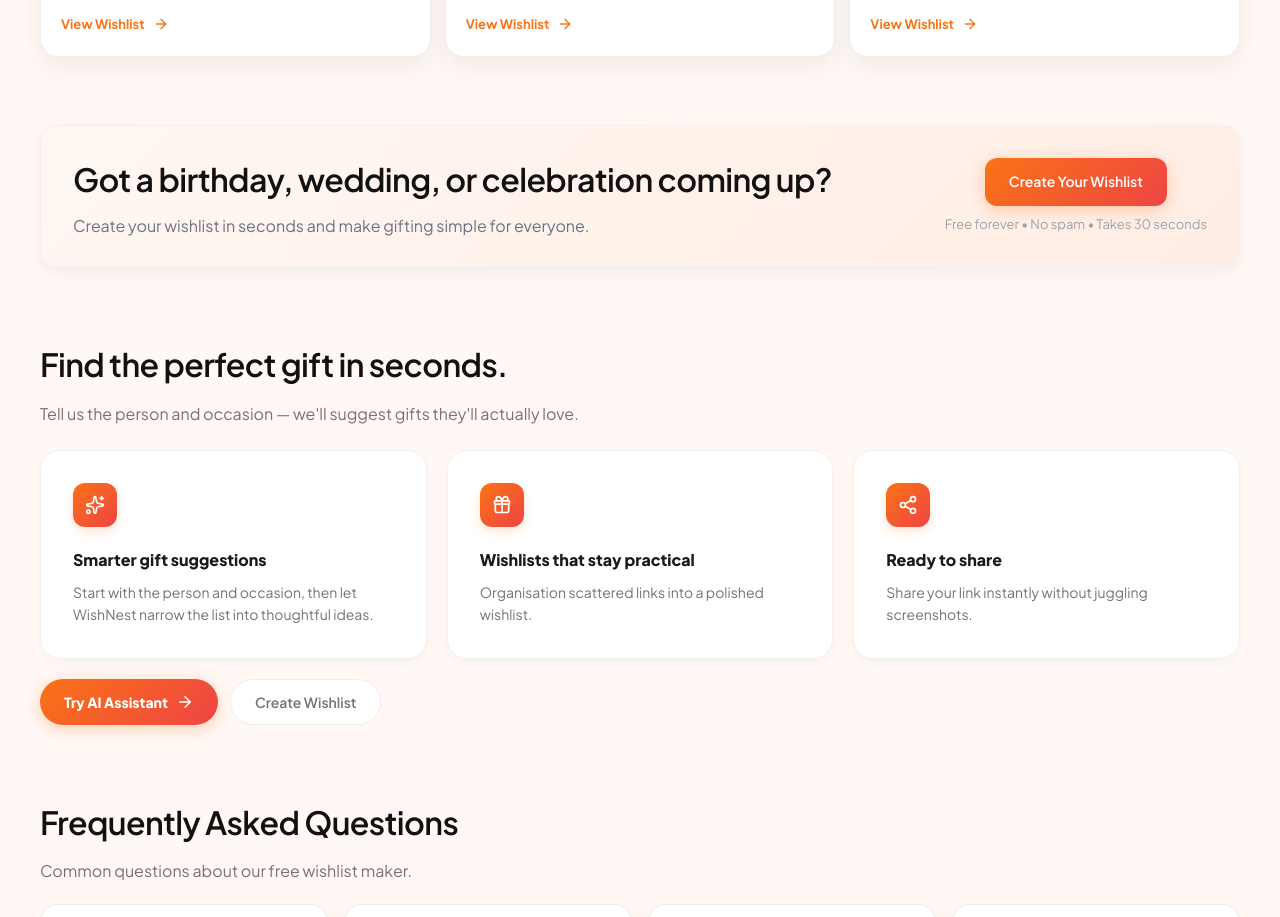
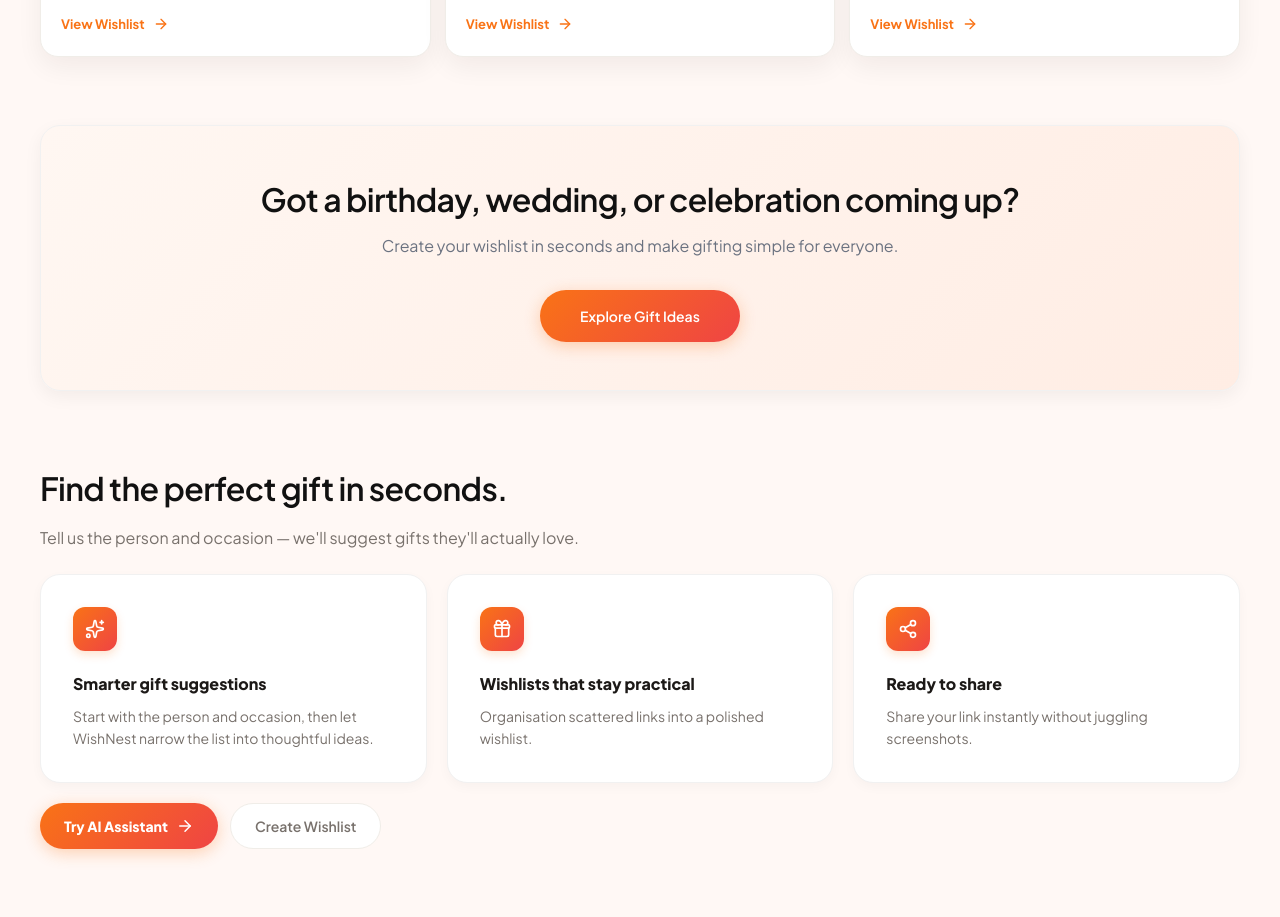
Before and after one commit to Yatish05/wishnest, a React (Vite) app: page / in a window 1280 px wide. Shown: the part 2080-2997 px from the top of the page. Built offline with nearby package versions, Linux system fonts and the light colour scheme; no server answers.

Commit message:
style: update birthday nudge layout and button style

```diff
--- a/src/pages/LandingPage.css
+++ b/src/pages/LandingPage.css
@@ -463,11 +463,12 @@
 
 .landing-nudge__container {
   display: flex;
+  flex-direction: column;
   align-items: center;
-  justify-content: space-between;
-  gap: 24px;
-  padding: 28px 32px;
-  border-radius: 16px;
+  text-align: center;
+  gap: 32px;
+  padding: 48px 32px;
+  border-radius: 20px;
   background: linear-gradient(135deg, #FFF7F2, #FFEDE4);
   border: 1px solid #F1F1F1;
   box-shadow: 0 6px 18px rgba(0, 0, 0, 0.05);
@@ -497,9 +498,9 @@
 }
 
 .landing-nudge-btn {
-  height: 48px;
-  padding: 12px 24px;
-  border-radius: 12px;
+  height: 52px;
+  padding: 0 40px;
+  border-radius: 999px;
   font-weight: 600;
   background: var(--color-brand-gradient);
   display: flex;
--- a/src/pages/LandingPage.jsx
+++ b/src/pages/LandingPage.jsx
@@ -297,9 +297,8 @@ export default function LandingPage() {
           </div>
           <div className="landing-nudge__actions">
             <Link to={user ? '/dashboard' : '/signup'} className="btn btn-primary landing-nudge-btn">
-              {user ? 'Open Dashboard' : 'Create Your Wishlist'}
+              Explore Gift Ideas
             </Link>
-            <span className="landing-nudge__trust">Free forever • No spam • Takes 30 seconds</span>
           </div>
         </div>
       </section>
```
